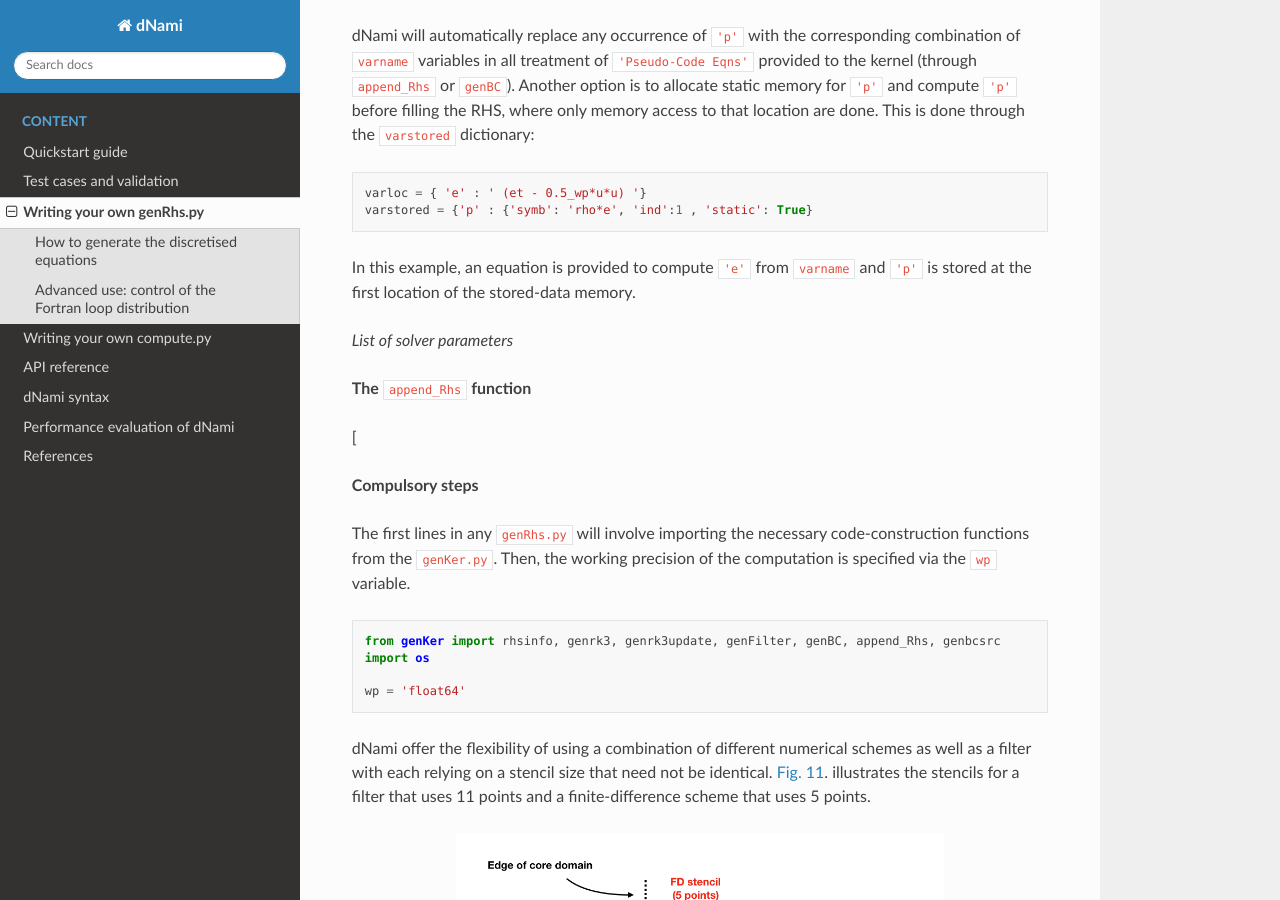
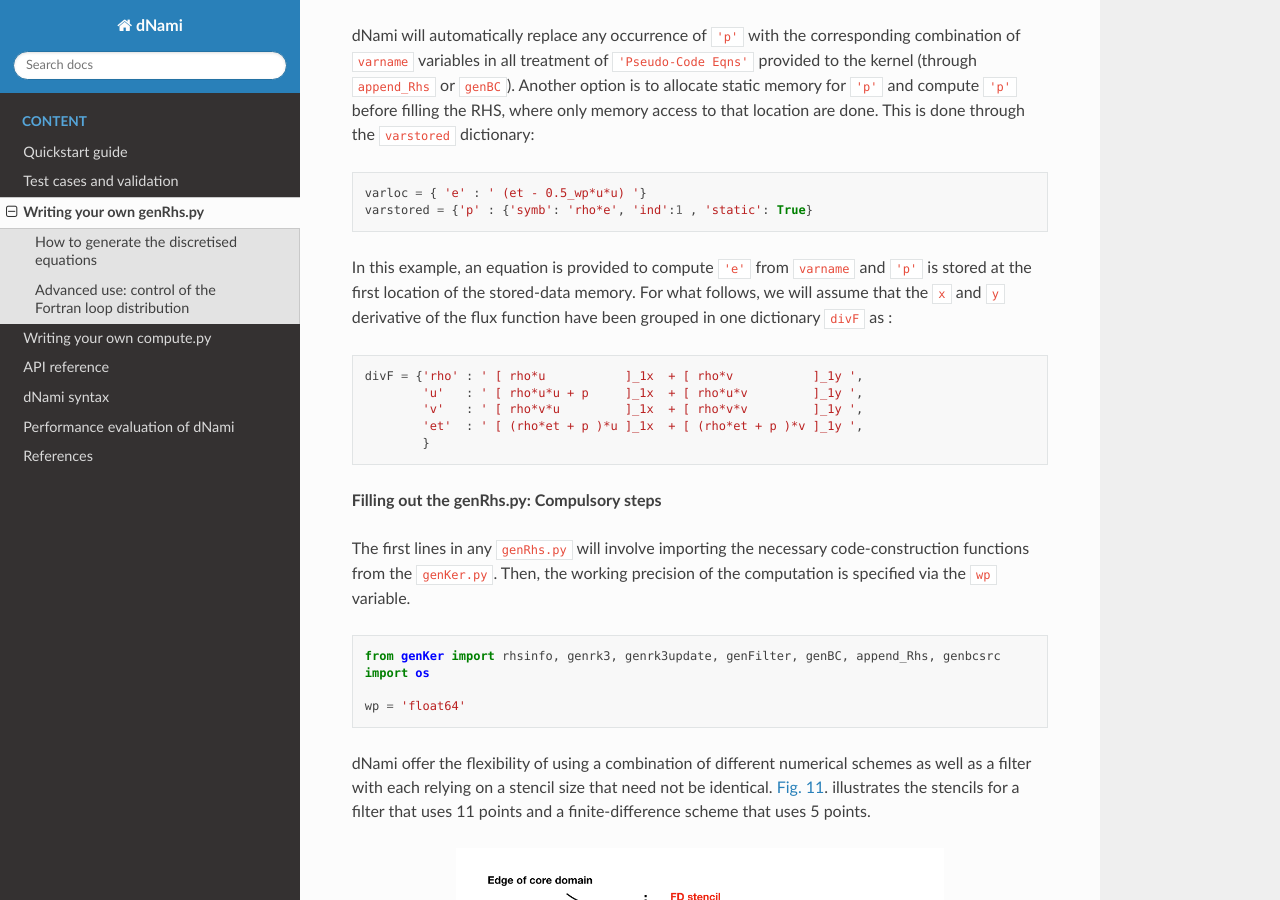
Before and after one commit to dNamiLab/dNami, a Sphinx documentation site: the page built from doc/usage/genRhs.rst, in a window 1280 px wide and 900 px high, scrolled down 2145 px. Built offline with Sphinx 7.4.7 and the Read the Docs theme 2.0.0, drawn with Linux system fonts in a browser that asks for light colours; some of the changed text lies outside the part shown.

Commit message:
cleaning

```diff
--- a/doc/usage/genRhs.rst
+++ b/doc/usage/genRhs.rst
@@ -68,7 +68,7 @@ For the x derivative of the RHS in the 2D Euler equations we would write:
     		 'u'   : ' [ rho*u*u + p     ]_1x ',
     		 'v'   : ' [ rho*v*u         ]_1x ',
     		 'et'  : ' [ (rho*et + p )*u ]_1x ',
-    }
+                }
 
 In this expression the pressure is introduced through a new symbol, ``'p'``, not defined in ``varname``. Two possibilities are offered by dNami in such cases. The first one is to provide an equation that relates ``'p'`` with ``varname`` variables, this is done through the ``varloc`` dictionary:
 
@@ -86,18 +86,17 @@ Another option is to allocate static memory for ``'p'`` and compute ``'p'`` befo
 	varloc = { 'e' : ' (et - 0.5_wp*u*u) '}
 	varstored = {'p' : {'symb': 'rho*e', 'ind':1 , 'static': True}
 
-In this example, an equation is provided to compute ``'e'`` from ``varname`` and ``'p'`` is stored at the first location of the stored-data memory.
+In this example, an equation is provided to compute ``'e'`` from ``varname`` and ``'p'`` is stored at the first location of the stored-data memory. For what follows, we will assume that the ``x`` and ``y`` derivative of the flux function have been grouped in one dictionary ``divF`` as :
 
+.. code-block:: python
 
+	divF = {'rho' : ' [ rho*u           ]_1x  + [ rho*v           ]_1y ',
+    		'u'   : ' [ rho*u*u + p     ]_1x  + [ rho*u*v         ]_1y ',
+    		'v'   : ' [ rho*v*u         ]_1x  + [ rho*v*v         ]_1y ',
+    		'et'  : ' [ (rho*et + p )*u ]_1x  + [ (rho*et + p )*v ]_1y ',
+                }
 
-*List of solver parameters*
-
-**The** ``append_Rhs`` **function**
-
-[
-
-
-**Compulsory steps**
+**Filling out the genRhs.py: Compulsory steps**
 
 The first lines in any ``genRhs.py`` will involve importing the necessary code-construction functions from the ``genKer.py``. Then, the working precision of the computation is specified via the ``wp`` variable.
 
@@ -153,7 +152,7 @@ This ends the list of compulsory steps when creating a ``genRhs.py``.
 
 
 
-**Optional steps**
+**Filling out the genRhs.py: Optional steps**
 
 The user has access to a number of additional automatic code-generation steps detailed here.
 
```
